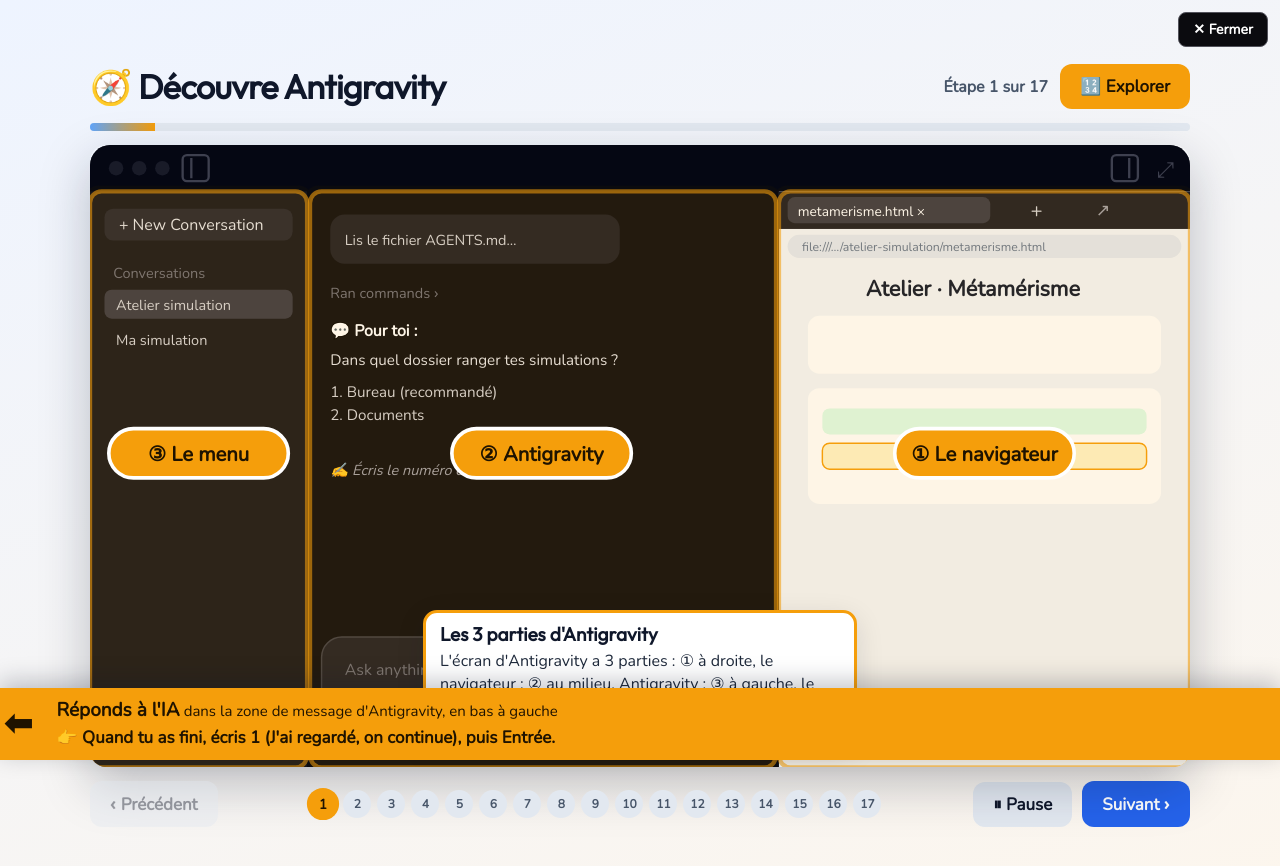
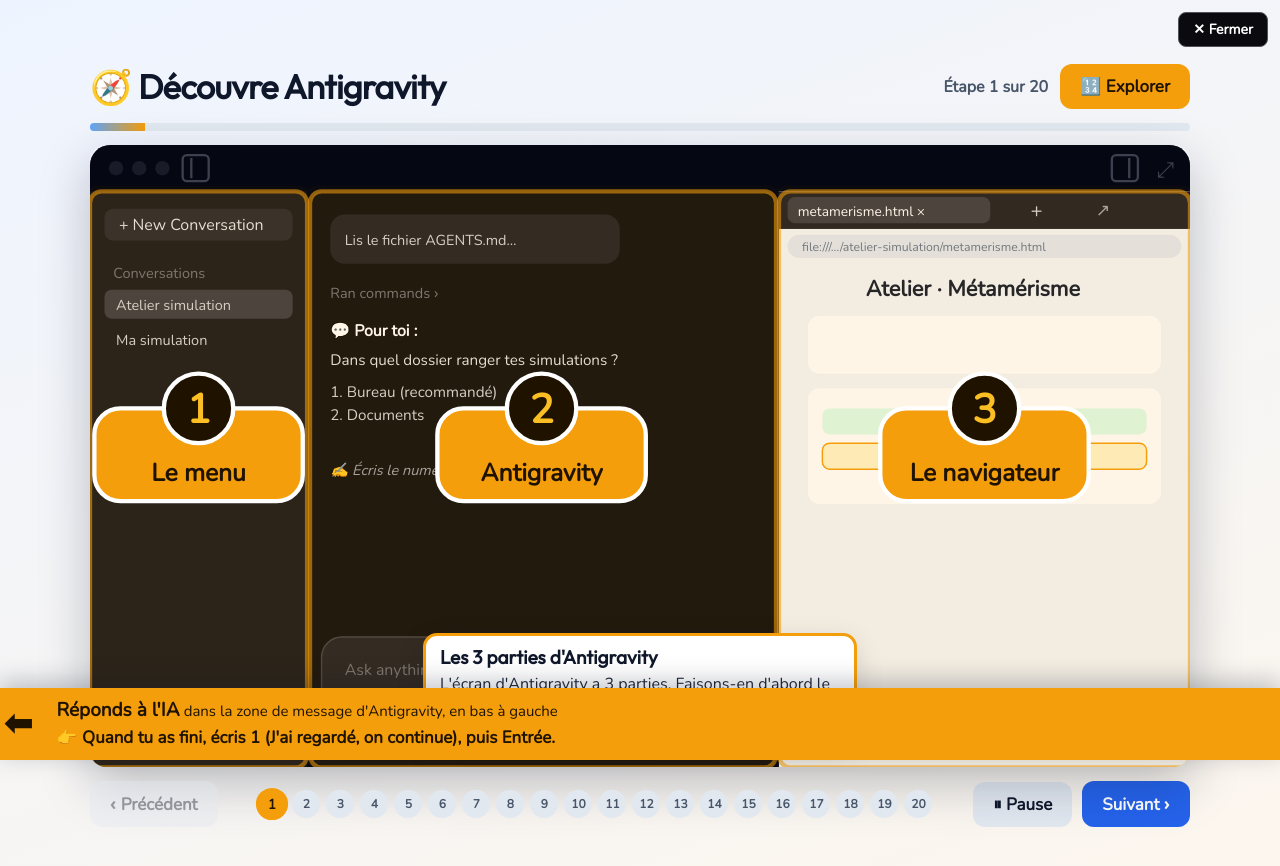
Before and after one commit to education-simulation/atelier, a React app: page source/decouvrir.html in a window 1280 px wide. Both pictures are taken after a click on the button "▶ Démo". Built offline with nearby package versions, Linux system fonts and the light colour scheme.

Commit message:
Découvre Antigravity : tour global au départ (partie 3, puis 2, puis 1), puis la démo d'avant ; numéros des parties plus gros
Co-Authored-By: Claude Opus 5.5 <noreply@anthropic.com>

```diff
--- a/decouvrir.html
+++ b/decouvrir.html
@@ -4,7 +4,7 @@
     <meta charset="UTF-8" />
     <meta name="viewport" content="width=device-width, initial-scale=1.0" />
     <title>Antigravity en un coup d'œil</title>
-    <script type="module" crossorigin src="./assets/main-CEm9kxN0.js"></script>
+    <script type="module" crossorigin src="./assets/main-BcfiusY6.js"></script>
     <link rel="stylesheet" crossorigin href="./assets/main-DcxPiSP4.css">
   </head>
   <body data-page="antigravity">
--- a/source/Guide.jsx
+++ b/source/Guide.jsx
@@ -644,10 +644,12 @@ function SchemaAntigravity({ actif, setActif, spot = false, zones = null, pastil
         </g>
       )}
       {/* démo : le nom des 3 parties */}
-      {etiquettes && [["③ Le menu", 75], ["② Antigravity", 312], ["① Le navigateur", 618]].map(([nom, x]) => (
+      {etiquettes && [["1", "Le menu", 75], ["2", "Antigravity", 312], ["3", "Le navigateur", 618]].map(([num, nom, x]) => (
         <g key={nom} className="g-apparait" pointerEvents="none">
-          <rect x={x - 62} y="196" width="124" height="34" rx="17" fill="#f59e0b" stroke="#fff" strokeWidth="2.5" />
-          <text x={x} y="218" fontSize="14" fontWeight="800" fill="#1f1300" textAnchor="middle" style={t}>{nom}</text>
+          <rect x={x - 72} y="182" width="144" height="64" rx="18" fill="#f59e0b" stroke="#fff" strokeWidth="3" />
+          <circle cx={x} cy="182" r="24" fill="#1f1300" stroke="#fff" strokeWidth="3" />
+          <text x={x} y="192" fontSize="28" fontWeight="800" fill="#fbbf24" textAnchor="middle" style={t}>{num}</text>
+          <text x={x} y="232" fontSize="17" fontWeight="800" fill="#1f1300" textAnchor="middle" style={t}>{nom}</text>
         </g>
       ))}
       {/* démo : la souris qui clique */}
@@ -728,23 +730,26 @@ const Z = {
   barre: { x: 468, y: 60, w: 16, h: 330 }, fenetre: { x: 160, y: 208, w: 300, h: 128 }, settings: { x: 6, y: 400, w: 84, h: 22 }, fenetreSettings: { x: 12, y: 232, w: 250, h: 160 },
 };
 const DEMO = [
-  { titre: "Les 3 parties d'Antigravity", texte: "L'écran d'Antigravity a 3 parties : ① à droite, le navigateur ; ② au milieu, Antigravity ; ③ à gauche, le menu.", zones: [Z.gauche, Z.milieu, Z.droite], etiquettes: true },
-  { titre: "① À droite : le navigateur", texte: "C'est là que tu vois la démo : ta simulation s'affiche ici, à côté de la conversation.", zones: [Z.droite] },
-  { titre: "② Au milieu : Antigravity", texte: "C'est là que tu rédiges tes prompts et que tu lis les réponses de l'IA.", zones: [Z.milieu] },
-  { titre: "③ À gauche : le menu", texte: "Tes conversations, le bouton pour en commencer une nouvelle, et les réglages (Settings).", zones: [Z.gauche] },
-  { titre: "① Le navigateur · Les onglets", texte: "Comme dans Chrome : un clic sur un onglet pour passer de l'un à l'autre, le × pour le fermer, le + pour en ouvrir un nouveau, ↗ pour l'ouvrir dans ton navigateur habituel.", zones: [Z.onglets] },
-  { titre: "① Le navigateur · L'adresse", texte: "La barre d'adresse montre la page ouverte. Ta simulation est un fichier de ton ordinateur : son adresse commence par file://, et toi seul la vois.", zones: [Z.adresse] },
-  { titre: "① Le navigateur · Le refermer", texte: "Le rectangle tout en haut à droite ferme le navigateur ; un 2e clic le rouvre.", zones: [Z.fermer], images: [{ curseur: { x: 716, y: 18 } }, { curseur: { x: 716, y: 18 }, ferme: true }] },
-  { titre: "① Le navigateur · Régler la largeur", texte: "La fine barre verticale entre le milieu et le navigateur se déplace : garde le bouton de la souris appuyé dessus et glisse à gauche ou à droite.", zones: [Z.barre], images: [{ actif: "6c", curseur: { x: 476, y: 244 } }, { actif: "6c", curseur: { x: 420, y: 244 } }, { actif: "6c", curseur: { x: 530, y: 244 } }] },
-  { titre: "② Antigravity · L'historique", texte: "Les messages de la conversation, du plus ancien au plus récent. Ceux qui sont pour toi commencent par 💬 Pour toi. Le reste (« Ran commands »…) est technique : tu peux l'ignorer.", zones: [Z.historique] },
-  { titre: "② Antigravity · La zone de prompt", texte: "Tout en bas, « Ask anything… » : écris ici ta réponse ou ta demande (ton « prompt »), puis appuie sur Entrée. Le micro 🎤 permet de dicter.", zones: [Z.prompt] },
-  { titre: "② Antigravity · Le modèle d'IA", texte: "Sous la zone de prompt, à gauche : le modèle d'IA. Un clic ouvre la liste ; sur Gemini, choisis un niveau : Low (rapide), Medium ou High (plus réfléchi). Low ou Medium suffisent.", zones: [Z.modele], bulle: { x: 452, y: 308 }, images: [{ curseur: { x: 230, y: 398 } }, { actif: "4", zones: [Z.modele, Z.menuModeles, Z.niveaux], curseur: { x: 300, y: 232 } }, { actif: "4", zones: [Z.modele, Z.menuModeles, Z.niveaux], curseur: { x: 440, y: 232 } }, { actif: "4", niveau: "Low", zones: [Z.modele, Z.menuModeles, Z.niveaux], curseur: { x: 440, y: 232 } }, { niveau: "Low", curseur: { x: 230, y: 398 } }], boucle: false },
-  { titre: "② Antigravity · Ton usage", texte: "Dans ce même menu, « View Usage » montre ce qu'il te reste pour la semaine, pour chaque famille de modèles. À 0 %, écris à marc-olivier.reula@rasf.fr.", zones: [Z.modele, Z.menuModeles, Z.usage], images: [{ actif: "5", curseur: { x: 260, y: 352 } }] },
-  { titre: "② Antigravity · « Auto »", texte: "« Auto » laisse l'IA travailler seule ; elle te demande la permission quand il le faut (les petites fenêtres d'autorisation en anglais). Laisse-le tel quel.", zones: [Z.auto] },
-  { titre: "② Antigravity · Les fenêtres d'autorisation", texte: "Avant certaines actions, l'IA demande la permission dans une petite fenêtre, au-dessus de la zone de prompt. Clique sur « Yes, and always allow » (le 3e choix), puis sur Submit.", zones: [Z.fenetre], bulle: { x: 470, y: 200 }, boucle: false, images: [{ fenetre: 1 }, { fenetre: 1, curseur: { x: 300, y: 300 } }, { fenetre: 2, curseur: { x: 300, y: 300 } }, { fenetre: 2, curseur: { x: 428, y: 326 } }, { zones: [Z.prompt], curseur: { x: 428, y: 326 } }] },
-  { titre: "③ Le menu · Le réduire", texte: "Le petit rectangle tout en haut à gauche replie le menu pour gagner de la place. Un 2e clic le rouvre.", zones: [Z.reduire, Z.gauche], bulle: { x: 170, y: 60 }, images: [{ curseur: { x: 72, y: 18 } }, { curseur: { x: 72, y: 18 }, replie: true }] },
-  { titre: "③ Le menu · Une conversation = un écran", texte: "Le milieu montre la conversation choisie à gauche. Tu peux en avoir plusieurs : clique sur une autre, et le milieu change.", zones: [Z.conversations, Z.milieu], bulle: { x: 20, y: 250 }, images: [{ conv: 0, curseur: { x: 60, y: 110 } }, { conv: 1, curseur: { x: 60, y: 134 } }] },
-  { titre: "③ Le menu · Quitter Antigravity", texte: "En bas à gauche : Settings, puis ton nom, puis « Sign Out » pour te déconnecter. Pour fermer Antigravity : Cmd + Q (Mac) ou la croix de la fenêtre (Windows).", zones: [Z.settings, Z.fenetreSettings], bulle: { x: 300, y: 250 }, images: [{ curseur: { x: 40, y: 412 } }, { actif: "8", curseur: { x: 200, y: 296 } }, { actif: "8", curseur: { x: 190, y: 356 } }] },
+  { titre: "Les 3 parties d'Antigravity", texte: "L'écran d'Antigravity a 3 parties. Faisons-en d'abord le tour : la 3, puis la 2, puis la 1.", zones: [Z.gauche, Z.milieu, Z.droite], etiquettes: true },
+  { titre: "③ À droite : le navigateur", texte: "C'est là que tu vois la démo : ta simulation s'affiche ici, à côté de la conversation.", zones: [Z.droite], etiquettes: true, bulle: { x: 150, y: 270 } },
+  { titre: "② Au milieu : Antigravity", texte: "C'est là que tu rédiges tes prompts et que tu lis les réponses de l'IA.", zones: [Z.milieu], etiquettes: true, bulle: { x: 440, y: 270 } },
+  { titre: "① À gauche : le menu", texte: "Tes conversations, le bouton pour en commencer une nouvelle, et les réglages (Settings).", zones: [Z.gauche], etiquettes: true, bulle: { x: 170, y: 270 } },
+  { titre: "① Le menu, à gauche", texte: "Tout en haut, « New Conversation » ouvre une nouvelle conversation. Dessous, la liste de tes conversations. Tout en bas, « Settings » : les réglages, et la déconnexion.", zones: [Z.gauche] },
+  { titre: "Réduire le menu", texte: "Le petit rectangle tout en haut à gauche replie le menu pour gagner de la place. Un 2e clic le rouvre.", zones: [Z.reduire, Z.gauche], bulle: { x: 170, y: 60 }, images: [{ curseur: { x: 72, y: 18 } }, { curseur: { x: 72, y: 18 }, replie: true }] },
+  { titre: "② Au milieu : Antigravity", texte: "C'est ici que tu parles avec l'IA Gemini : elle t'écrit, tu lui réponds.", zones: [Z.milieu] },
+  { titre: "L'historique", texte: "Les messages de la conversation, du plus ancien au plus récent. Ceux qui sont pour toi commencent par 💬 Pour toi. Le reste (« Ran commands »…) est technique : tu peux l'ignorer.", zones: [Z.historique] },
+  { titre: "La zone de prompt", texte: "Tout en bas, « Ask anything… » : écris ici ta réponse ou ta demande (ton « prompt »), puis appuie sur Entrée. Le micro 🎤 permet de dicter.", zones: [Z.prompt] },
+  { titre: "Le modèle d'IA", texte: "Sous la zone de prompt, à gauche : le modèle d'IA. Un clic ouvre la liste ; sur Gemini, choisis un niveau : Low (rapide), Medium ou High (plus réfléchi). Low ou Medium suffisent.", zones: [Z.modele], bulle: { x: 452, y: 308 }, images: [{ curseur: { x: 230, y: 398 } }, { actif: "4", zones: [Z.modele, Z.menuModeles, Z.niveaux], curseur: { x: 300, y: 232 } }, { actif: "4", zones: [Z.modele, Z.menuModeles, Z.niveaux], curseur: { x: 440, y: 232 } }, { actif: "4", niveau: "Low", zones: [Z.modele, Z.menuModeles, Z.niveaux], curseur: { x: 440, y: 232 } }, { niveau: "Low", curseur: { x: 230, y: 398 } }], boucle: false },
+  { titre: "Ton usage", texte: "Dans ce même menu, « View Usage » montre ce qu'il te reste pour la semaine, pour chaque famille de modèles. À 0 %, écris à marc-olivier.reula@rasf.fr.", zones: [Z.modele, Z.menuModeles, Z.usage], images: [{ actif: "5", curseur: { x: 260, y: 352 } }] },
+  { titre: "« Auto »", texte: "« Auto » laisse l'IA travailler seule ; elle te demande la permission quand il le faut (les petites fenêtres d'autorisation en anglais). Laisse-le tel quel.", zones: [Z.auto] },
+  { titre: "Les petites fenêtres d'autorisation en anglais", texte: "Avant certaines actions, l'IA demande la permission dans une petite fenêtre, au-dessus de la zone de prompt. Clique sur « Yes, and always allow » (le 3e choix), puis sur Submit.", zones: [Z.fenetre], bulle: { x: 470, y: 200 }, boucle: false, images: [{ fenetre: 1 }, { fenetre: 1, curseur: { x: 300, y: 300 } }, { fenetre: 2, curseur: { x: 300, y: 300 } }, { fenetre: 2, curseur: { x: 428, y: 326 } }, { zones: [Z.prompt], curseur: { x: 428, y: 326 } }] },
+  { titre: "Une conversation = un écran", texte: "Le milieu montre la conversation choisie à gauche. Tu peux en avoir plusieurs : clique sur une autre, et le milieu change.", zones: [Z.conversations, Z.milieu], bulle: { x: 20, y: 250 }, images: [{ conv: 0, curseur: { x: 60, y: 110 } }, { conv: 1, curseur: { x: 60, y: 134 } }] },
+  { titre: "③ À droite : le navigateur", texte: "Un navigateur intégré à Antigravity, comme Chrome : tu peux y ouvrir ta simulation, à côté de la conversation.", zones: [Z.droite] },
+  { titre: "Les onglets", texte: "Comme dans Chrome : un clic sur un onglet pour passer de l'un à l'autre, le × pour le fermer, le + pour en ouvrir un nouveau, ↗ pour l'ouvrir dans ton navigateur habituel.", zones: [Z.onglets] },
+  { titre: "L'adresse", texte: "La barre d'adresse montre la page ouverte. Ta simulation est un fichier de ton ordinateur : son adresse commence par file://, et toi seul la vois.", zones: [Z.adresse] },
+  { titre: "Refermer le navigateur", texte: "Le rectangle tout en haut à droite ferme le navigateur ; un 2e clic le rouvre.", zones: [Z.fermer], images: [{ curseur: { x: 716, y: 18 } }, { curseur: { x: 716, y: 18 }, ferme: true }] },
+  { titre: "Régler la largeur", texte: "La fine barre verticale entre le milieu et le navigateur se déplace : garde le bouton de la souris appuyé dessus et glisse à gauche ou à droite.", zones: [Z.barre], images: [{ actif: "6c", curseur: { x: 476, y: 244 } }, { actif: "6c", curseur: { x: 420, y: 244 } }, { actif: "6c", curseur: { x: 530, y: 244 } }] },
+  { titre: "Quitter Antigravity", texte: "En bas à gauche : Settings, puis ton nom, puis « Sign Out » pour te déconnecter. Pour fermer Antigravity : Cmd + Q (Mac) ou la croix de la fenêtre (Windows).", zones: [Z.settings, Z.fenetreSettings], bulle: { x: 300, y: 250 }, images: [{ curseur: { x: 40, y: 412 } }, { actif: "8", curseur: { x: 200, y: 296 } }, { actif: "8", curseur: { x: 190, y: 356 } }] },
 ];
 const dureeEtape = (e) => Math.max(dureeLecture(e.texte), e.boucle === false ? e.images.length * 1000 + 1500 : 0);
 const dureeLecture = (texte) => Math.max(3, Math.round(texte.split(/\s+/).length / 6)) * 1000;
```
Also changed, not shown: configuration.html (+1 -1 lines), fenetres.html (+1 -1 lines), assets/main-BcfiusY6.js.
